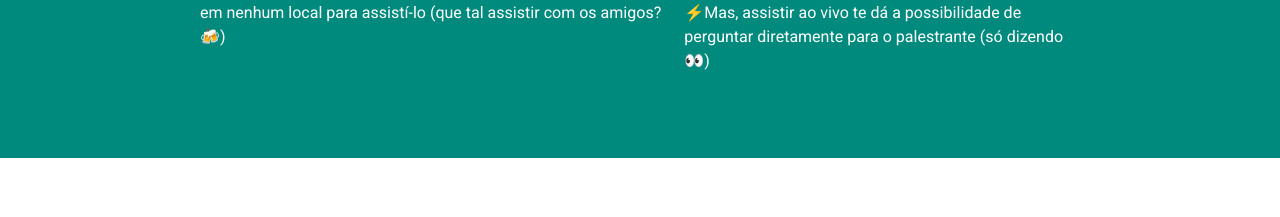
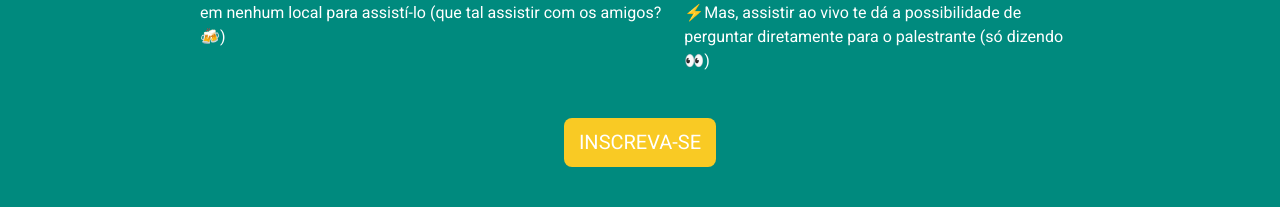
Before and after one commit to slsweek/website, a Nuxt app: page / in a window 1280 px wide. Shown: the part 1067-1284 px from the top of the page. Built offline with nearby package versions, Linux system fonts and the light colour scheme.

Commit message:
add sub button

```diff
--- a/components/InfoSection.vue
+++ b/components/InfoSection.vue
@@ -23,6 +23,10 @@
           <li>Mas, assistir ao vivo te dá a possibilidade de perguntar diretamente para o palestrante (só dizendo 👀)</li>
         </ul>
       </GridContainer>
+
+      <GridContainer alignX="center" alignY="center">
+        <StyledButton :clickFn="navigate" text="Inscreva-se" />
+      </GridContainer>
     </GridContainer>
   </div>
 </template>
@@ -31,13 +35,14 @@
 import GridContainer from '@/components/Functional/GridContainer';
 import StyledTitle from '@/components/Functional/StyledTitle';
 import StyledSubTitle from '@/components/Functional/StyledSubTitle';
+import StyledButton from '@/components/Functional/StyledButton';
 
 export default {
   name: 'InfoSection',
-  components: { GridContainer, StyledTitle, StyledSubTitle },
+  components: { GridContainer, StyledTitle, StyledSubTitle, StyledButton},
   methods: {
-    navigate(link) {
-      return window.open(link, '_blank');
+    navigate() {
+      return window.open('https://www.youtube.com/channel/UCrpv9cNaImDENrYz1eqnXzw', '_blank');
     },
   },
 };
```
